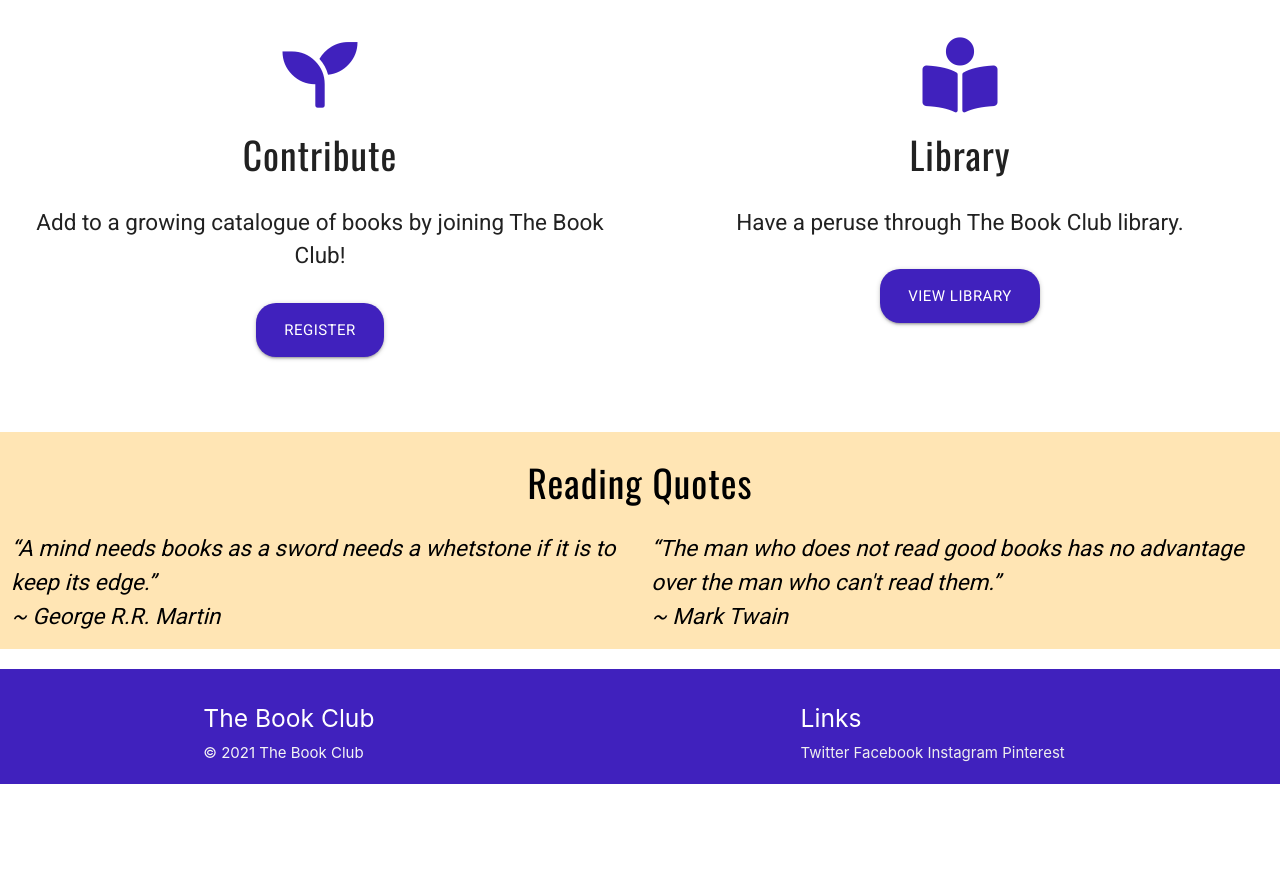
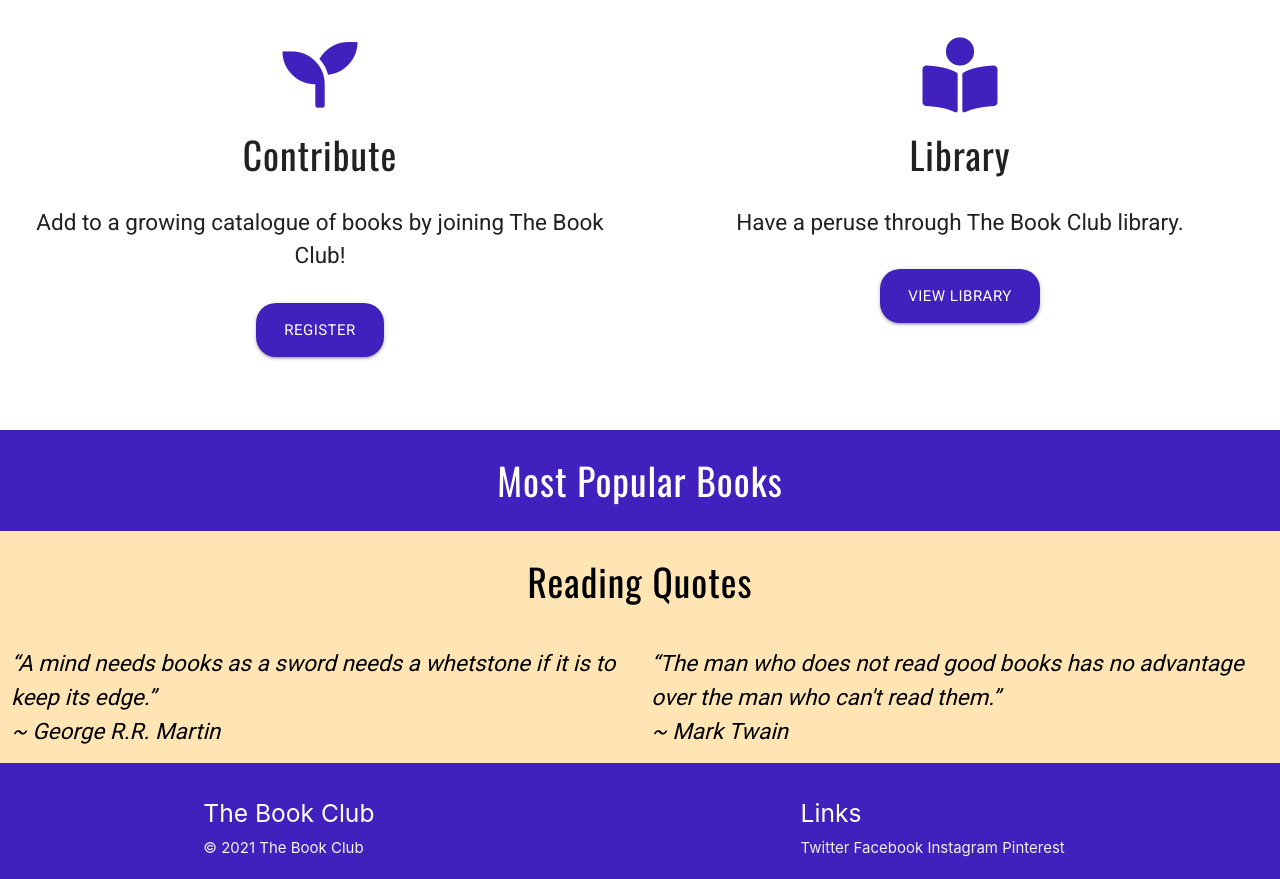
Before and after one commit to JamesSinnott1994/The-Book-Club, a Flask app: page /home in a window 1280 px wide. Shown: the part 375-1254 px from the top of the page. Before the commit the page ends 1159 px from the top, so only its background shows below. Run offline with Flask 2, Linux system fonts and the light colour scheme; data that the repository does not hold is empty; some libraries are stand-ins or nearby versions.

Commit message:
[ADD] Top 4 most popular books displayed on home page

```diff
--- a/app.py
+++ b/app.py
@@ -33,7 +33,15 @@ def page_not_found(e):
 @app.route("/")
 @app.route("/home")
 def home():
-    return render_template("index.html")
+
+    # Get list of books in order of total_rating (i.e. most popular)
+
+    # db.restaurants.find().sort( { "borough": 1 } )
+    # db.collection.find( { $query: {}, $orderby: { age : -1 } } )
+    books = list(mongo.db.books.find({"$query": {}, "$orderby": { "total_rating" : -1 }}).limit(4))
+    print(books)
+
+    return render_template("index.html", books=books)
 
 
 # Helper function
--- a/static/css/style.css
+++ b/static/css/style.css
@@ -174,10 +174,13 @@ form i {
 #quotes-area {
     color: black;
     background-color: #FFE5B4;
+    margin-bottom: 0;
 }
 
-#quotes-area h4 {
+#quotes-area h4, #most-popular-area h4 {
     padding-top: 2rem;
+    padding-bottom: 2rem;
+    margin: 0;
 }
 
 #quotes-area p, q {
@@ -195,6 +198,21 @@ form i {
 
 .btn-color:hover {
     background-color: rgb(96, 104, 216);
+}
+
+#most-popular-area {
+    color: white;
+    background-color: #4021BD;
+    margin-bottom: 0;
+}
+
+#most-popular-area .book {
+    margin-top: 2em;
+    padding-bottom: 2em;
+}
+
+#most-popular-area .book-img-container {
+    border: 2px solid white;
 }
 
 /* Books Page */
--- a/templates/index.html
+++ b/templates/index.html
@@ -59,6 +59,23 @@
 
     </section>
 
+    <section id="most-popular-area" class="row">
+        <h4 class="center-align">Most Popular Books</h4>
+
+        {% for book in books %}
+            <div class="book col s12 m6 l3">
+
+                <div class="book-img-container">
+                    <a href="{{ url_for('book', book_id=book._id) }}">
+                        <img class="book-img" src="{{ book.image }}" alt="Book Image">
+                    </a>
+                </div>
+
+            </div>
+        {% endfor %}
+
+    </section>
+
     <section id="quotes-area" class="row">
 
         <h4 class="center-align">Reading Quotes</h4>
@@ -76,10 +93,3 @@
     </section>
 
 {% endblock %}
-
-<!-- <form action="">
-    <div id="search-container">
-        <button type="submit"><i class="fa fa-search"></i></button>
-        <input type="text" placeholder="Search.." name="search" >
-    </div>
-</form> -->
```
